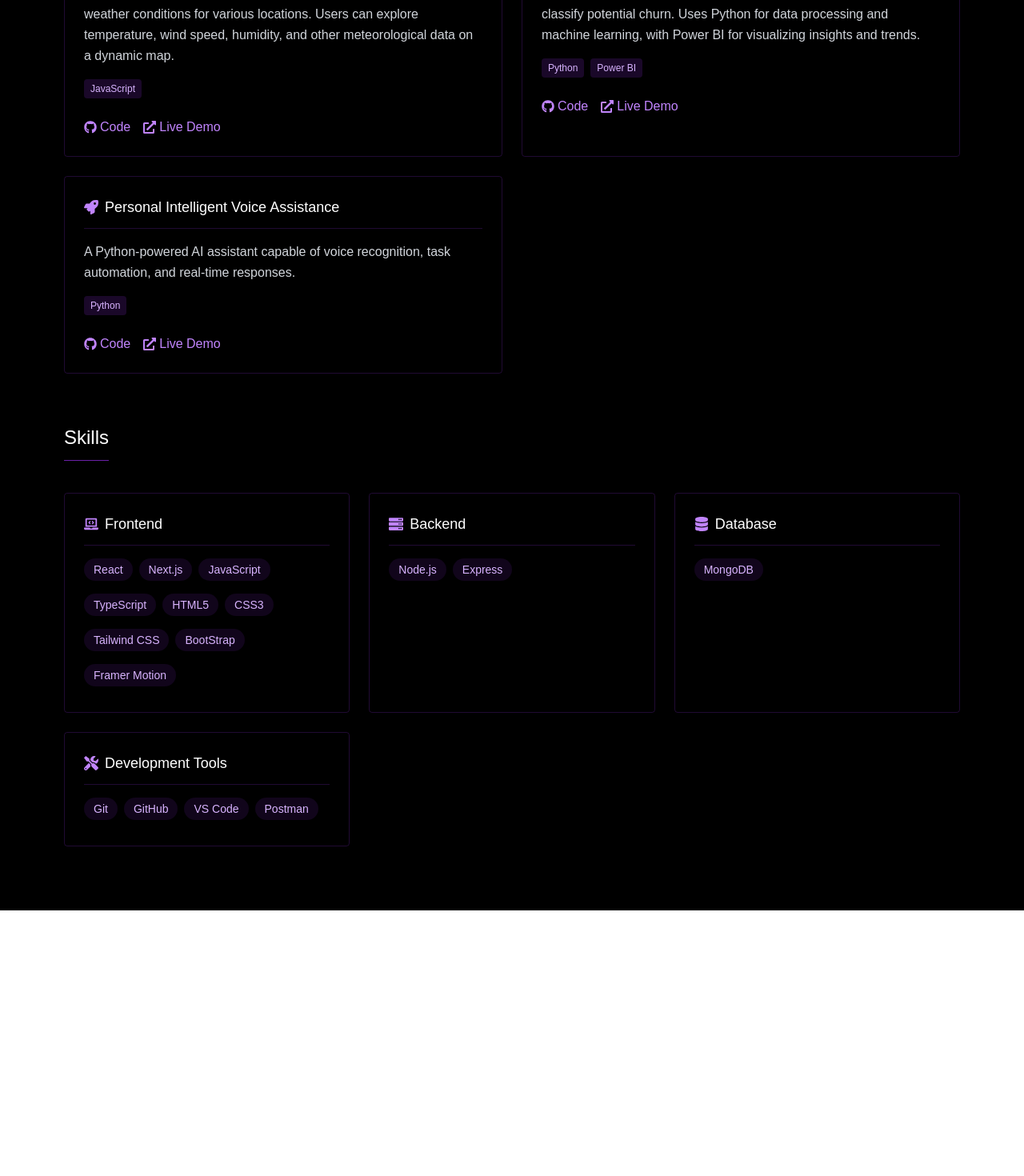
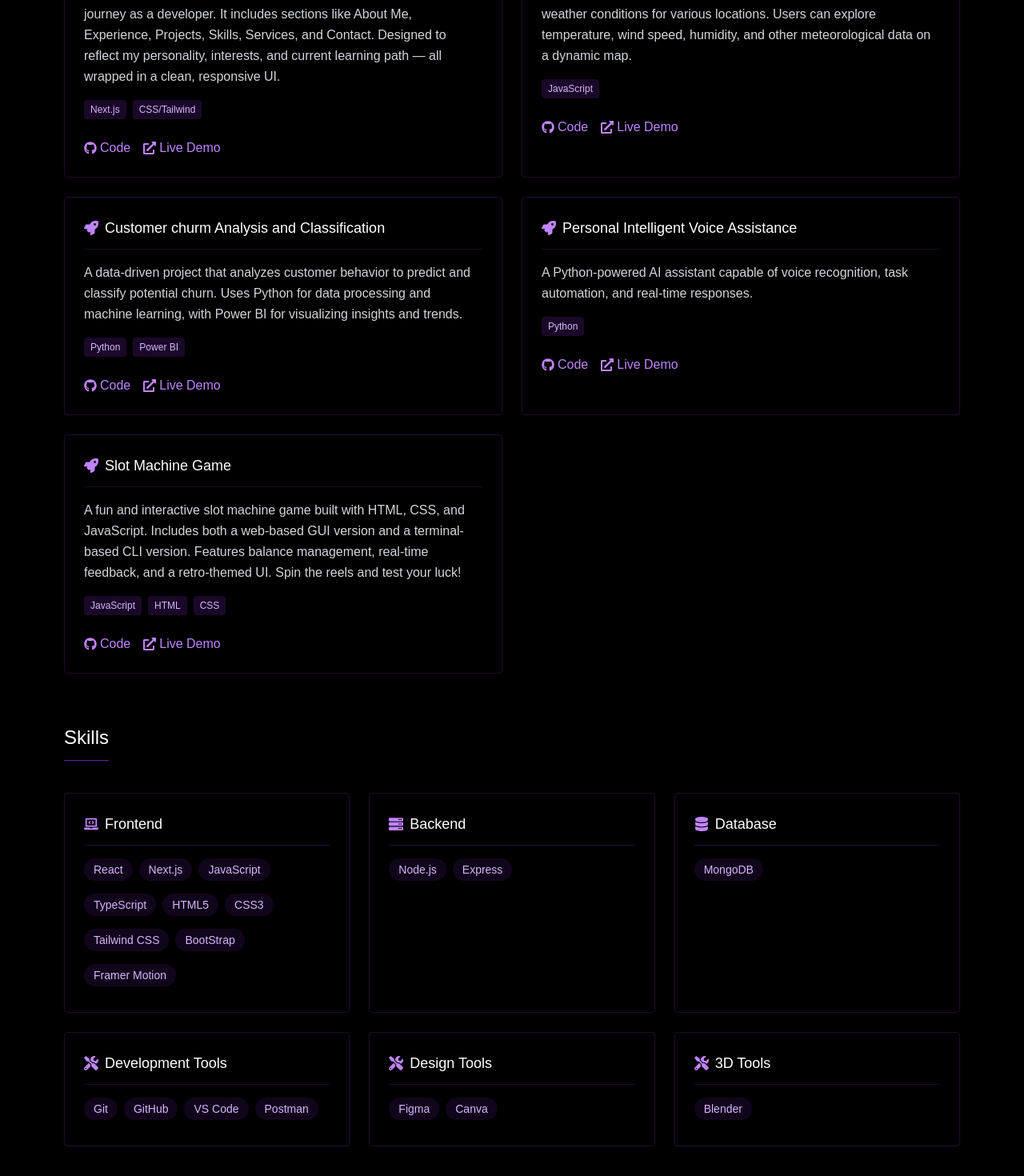
Before and after one commit to Vaibhavii3/Vaibhavi-portfolio, a Next.js app: page /projects in a window 1280 px wide. Shown: the part 340-1810 px from the top of the page at 80% size. Before the commit the page ends 1478 px from the top, so only its background shows below. Built offline with nearby package versions, Linux system fonts and the light colour scheme.

Commit message:
Projects and Skills

```diff
--- a/src/app/projects/page.jsx
+++ b/src/app/projects/page.jsx
@@ -3,34 +3,42 @@ import { FaGithub, FaExternalLinkAlt, FaCode, FaServer, FaDatabase, FaTools, FaR
 
 export default function Projects() {
   const projects = [
-    // {
-    //   title: "AI Content Generator",
-    //   description: "An application that uses GPT-4 to generate creative content for various purposes.",
-    //   technologies: ["React", "Next.js", "OpenAI API", "Tailwind CSS"],
-    //   githubLink: "https://github.com/yourusername/ai-content-generator",
-    //   liveLink: "https://ai-content-generator.vercel.app"
-    // },
+    {
+      title: "My Porfolio Website",
+      description: "A modern, multi-page portfolio built with Next.js showcasing my journey as a developer. It includes sections like About Me, Experience, Projects, Skills, Services, and Contact. Designed to reflect my personality, interests, and current learning path — all wrapped in a clean, responsive UI.",
+      technologies: ["Next.js", "CSS/Tailwind"],
+      githubLink: "https://github.com/Vaibhavii3/Vaibhavi-portfolio.git",
+      liveLink: "https://vaibhavi-porfolio.vercel.app/"
+    },
     {
       title: "Weather Map",
       description: "An interactive weather visualization tool that displays real-time weather conditions for various locations. Users can explore temperature, wind speed, humidity, and other meteorological data on a dynamic map.",
       technologies: ["JavaScript"],
-      githubLink: "https://github.com/yourusername/space-dashboard",
-      liveLink: "https://space-dashboard.vercel.app"
+      githubLink: "https://github.com/Vaibhavii3/weather-map.git",
+      liveLink: "https://weather-map-rose-sigma.vercel.app/"
     },
     {
       title: "Customer churm Analysis and Classification",
       description: "A data-driven project that analyzes customer behavior to predict and classify potential churn. Uses Python for data processing and machine learning, with Power BI for visualizing insights and trends.",
       technologies: ["Python", "Power BI"],
-      githubLink: "https://github.com/yourusername/dev-portfolio",
-      liveLink: "https://vaibhavi-portfolio.vercel.app"
+      githubLink: "https://github.com/Vaibhavii3/Customer-Churn-Analysis-and-Classification.git",
+      // liveLink: "https://vaibhavi-portfolio.vercel.app"
     },
     {
       title: "Personal Intelligent Voice Assistance",
       description: "A Python-powered AI assistant capable of voice recognition, task automation, and real-time responses.",
       technologies: ["Python"],
-      githubLink: "https://github.com/yourusername/ecommerce-platform",
-      liveLink: "https://modern-ecommerce.vercel.app"
+      githubLink: "https://github.com/Vaibhavii3/Personal-Intelligence-voice-assistance.git",
+      // liveLink: "https://modern-ecommerce.vercel.app"
+    },
+    {
+      title: "Slot Machine Game",
+      description: "A fun and interactive slot machine game built with HTML, CSS, and JavaScript. Includes both a web-based GUI version and a terminal-based CLI version. Features balance management, real-time feedback, and a retro-themed UI. Spin the reels and test your luck!",
+      technologies: ["JavaScript","HTML", "CSS"],
+      githubLink: "https://github.com/Vaibhavii3/Slot-Machine-Game.git",
+      liveLink: "https://slot-machine-game-orpin.vercel.app/"
     }
+
   ];
 
   const skillCategories = [
@@ -53,6 +61,16 @@ export default function Projects() {
       name: "Development Tools",
       icon: <FaTools className="text-purple-400" />,
       skills: ["Git", "GitHub", "VS Code", "Postman"]
+    },
+    {
+      name: "Design Tools",
+      icon: <FaTools className="text-purple-400" />,
+      skills: ["Figma", "Canva"]
+    },
+    {
+      name: "3D Tools",
+      icon: <FaTools className="text-purple-400" />,
+      skills: ["Blender"]
     },
     // {
     //   name: "AI & Machine Learning",
```
